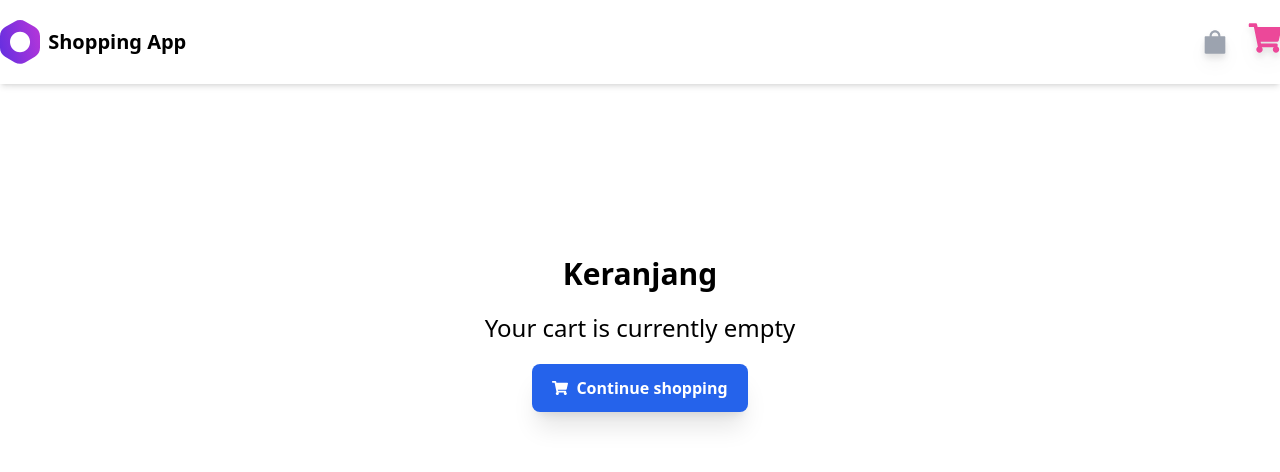
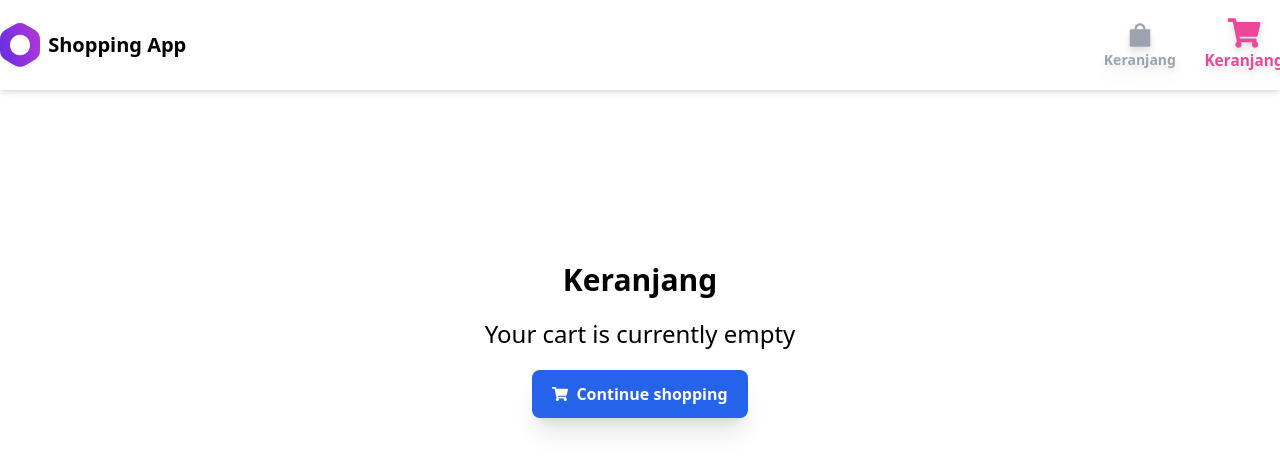
Before and after one commit to saefulbarkah/reactjs-cart, a React (Create React App) app: page /cart in a window 1280 px wide. Shown: the top 472 px of the page. Built offline with nearby package versions, Linux system fonts and the light colour scheme.

Commit message:
Navbar desktop

```diff
--- a/src/components/Navbar.js
+++ b/src/components/Navbar.js
@@ -15,30 +15,32 @@ function Navbar() {
             <img className="w-[10%]" src="./assets/medusa.svg" alt="web" />
             <span className="text-xl font-semibold">Shopping App</span>
           </div>
-          <ul className="flex gap-5 text-lg font-semibold items-center">
+          <ul className="flex gap-8 text-lg font-semibold items-center">
             <NavLink to="/">
               {({ isActive }) => (
                 <div
-                  className={`transition ease-in-out duration-300 drop-shadow-lg hover:scale-110 ${
+                  className={`flex flex-col items-center transition ease-in-out duration-300 drop-shadow-lg hover:scale-110 ${
                     isActive
-                      ? "text-pink-500 scale-110 -translate-y-1"
-                      : "text-gray-400 hover:text-pink-500 hover:-translate-y-1"
+                      ? "text-pink-500 scale-110 -translate-y-[1px]"
+                      : "text-gray-400 hover:text-pink-500 hover:-translate-y-[1px]"
                   }`}
                 >
                   <AiFillShopping className="text-3xl" />
+                  <span className="text-sm transition">Keranjang</span>
                 </div>
               )}
             </NavLink>
             <NavLink to="/cart">
               {({ isActive }) => (
                 <div
-                  className={`transition ease-in-out duration-300 drop-shadow-lg hover:scale-110 ${
+                  className={`flex flex-col items-center transition ease-in-out duration-300 drop-shadow-lg hover:scale-110 ${
                     isActive
-                      ? "text-pink-500 scale-110 -translate-y-1"
-                      : "text-gray-400 hover:text-pink-500 hover:-translate-y-1"
+                      ? "text-pink-500 scale-110 -translate-y-[1px]"
+                      : "text-gray-400 hover:text-pink-500 hover:-translate-y-[1px]"
                   }`}
                 >
                   <FaShoppingCart className={`text-3xl `} />
+                  <span className="text-sm transition">Keranjang</span>
                 </div>
               )}
             </NavLink>
--- a/src/features/cartSlice.js
+++ b/src/features/cartSlice.js
@@ -21,13 +21,15 @@ const cartSlice = createSlice({
       if (itemIndex >= 0) {
         state.cartItem[itemIndex].cartQuantity += 1;
         toast.info("Quantity product has been added", {
-          position: "bottom-left",
+          position: "top-center",
+          autoClose: 1000,
         });
       } else {
         const tempProduct = { ...action.payload, cartQuantity: 1 };
         state.cartItem.push(tempProduct);
         toast.success("Product has been added to cart", {
-          position: "bottom-left",
+          position: "top-center",
+          autoClose: 1000,
         });
       }
 
@@ -36,7 +38,8 @@ const cartSlice = createSlice({
     clearCart(state, action) {
       state.cartItem = [];
       toast.success("Cart has been cleared", {
-        position: "bottom-left",
+        position: "top-center",
+        autoClose: 1000,
       });
       localStorage.setItem("cartItems", JSON.stringify(state.cartItem));
     },
```
